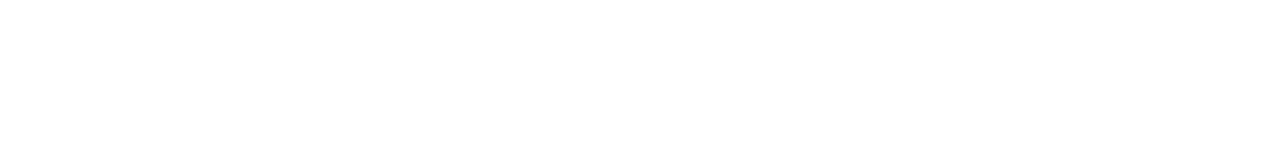
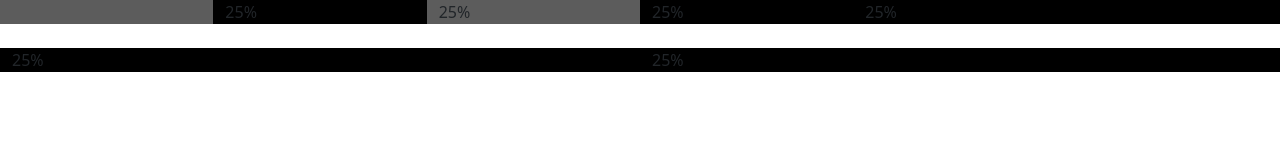
Before and after one commit to Harsh-H-Shah/Boot-strap-basic-page, a plain HTML site: page index.html in a window 1280 px wide. Drawn offline with nearby package versions, Linux system fonts and the light colour scheme.

Commit message:
second-commit

```diff
--- a/index.html
+++ b/index.html
@@ -3,12 +3,23 @@
 <head>
     <meta charset="utf-8">
     <meta name="viewport" content="width=device-width, initial-scale=1">
-<title>Boot-strap-basic</title>
-<link href="https://cdn.jsdelivr.net/npm/bootstrap@5.0.0/dist/css/bootstrap.min.css" rel="stylesheet" integrity="sha384-wEmeIV1mKuiNpC+IOBjI7aAzPcEZeedi5yW5f2yOq55WWLwNGmvvx4Um1vskeMj0" crossorigin="anonymous">
-
+    <title>Boot-strap-basic</title>
+    <link href="https://cdn.jsdelivr.net/npm/bootstrap@5.0.0/dist/css/bootstrap.min.css" rel="stylesheet" integrity="sha384-wEmeIV1mKuiNpC+IOBjI7aAzPcEZeedi5yW5f2yOq55WWLwNGmvvx4Um1vskeMj0" crossorigin="anonymous">
 </head>
 <body>
-
+    <div class="container-fluid">
+        <div class="row">
+            <div class="col-2" style="background-color:rgba(58, 58, 58, 0.829);"></div>
+            <div class="col-2" style="background-color:rgb(0, 0, 0);">25%</div>
+            <div class="col-2" style="background-color:rgba(58, 58, 58, 0.829);">25%</div>
+            <div class="col-2" style="background-color:rgb(0, 0, 0);">25%</div>
+            <div class="col-4" style="background-color:rgb(0, 0, 0);">25%</div>
+          </div>
+        <br>
+        <div class="row">
+            <div class="col-6" style="background-color:rgb(0, 0, 0);">25%</div>
+            <div class="col-6" style="background-color:rgb(0, 0, 0);">25%</div>
+          </div>
 
 </body>
 </html>
```
Also changed, not shown: Images/bar-graph 1.png (added), Images/bar-graph 2.png (added), Images/bar-graph 3.png (added), Images/bar-graph 4.png (added), Images/pie-chart 1.png (added), Images/pie-chart 2.png (added), Images/pie-chart 3.png (added), Images/pie-chart 4.png (added).
